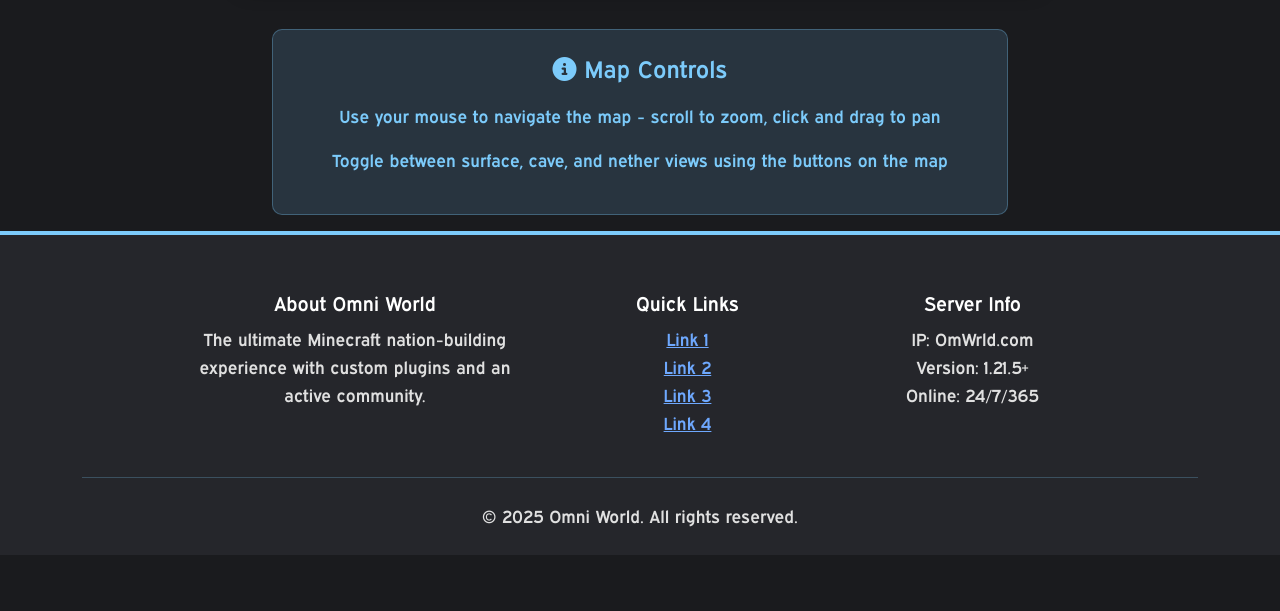
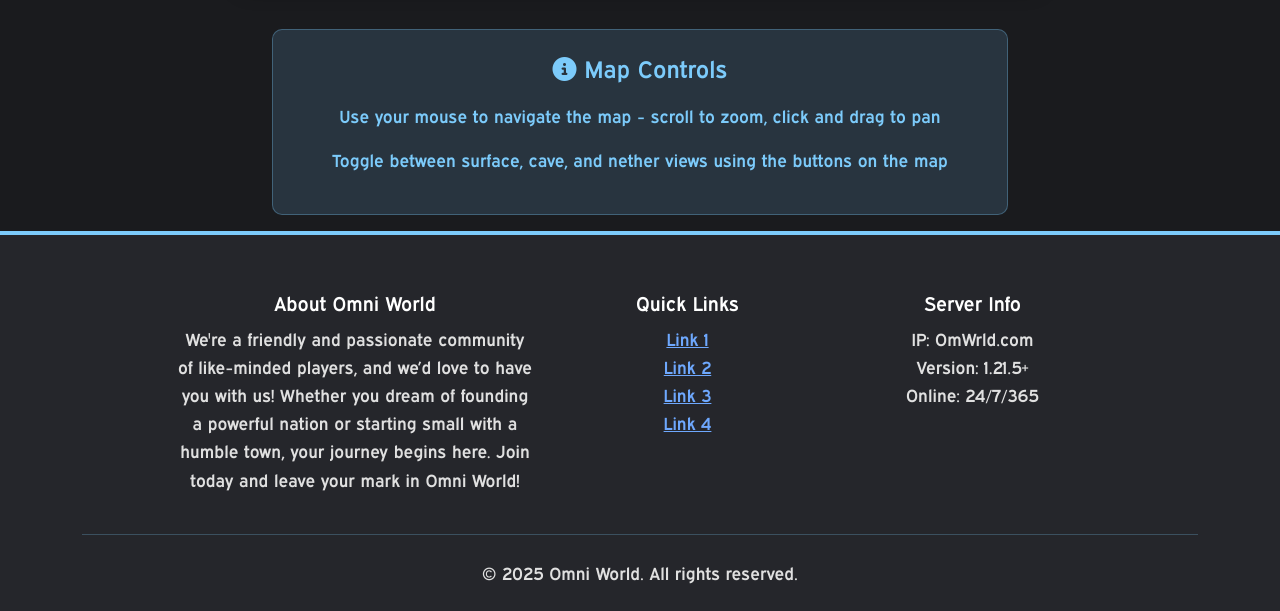
Before and after one commit to elhouso/I-love-omni, a plain HTML site: page map.html in a window 1280 px wide. Shown: the part 1335-1946 px from the top of the page. Before the commit the page ends 1890 px from the top, so only its background shows below. Drawn offline with nearby package versions, Linux system fonts and the light colour scheme.

Commit message:
Update map.html

```diff
--- a/map.html
+++ b/map.html
@@ -338,7 +338,7 @@
             <div class="row justify-content-center">
                 <div class="col-md-4 mb-4 mb-md-0">
                     <h5>About Omni World</h5>
-                    <p>The ultimate Minecraft nation-building experience with custom plugins and an active community.</p>
+                    <p>We're a friendly and passionate community of like-minded players, and we’d love to have you with us! Whether you dream of founding a powerful nation or starting small with a humble town, your journey begins here. Join today and leave your mark in Omni World!</p>
                 </div>
                 <div class="col-md-3 mb-4 mb-md-0">
                     <h5>Quick Links</h5>
```
